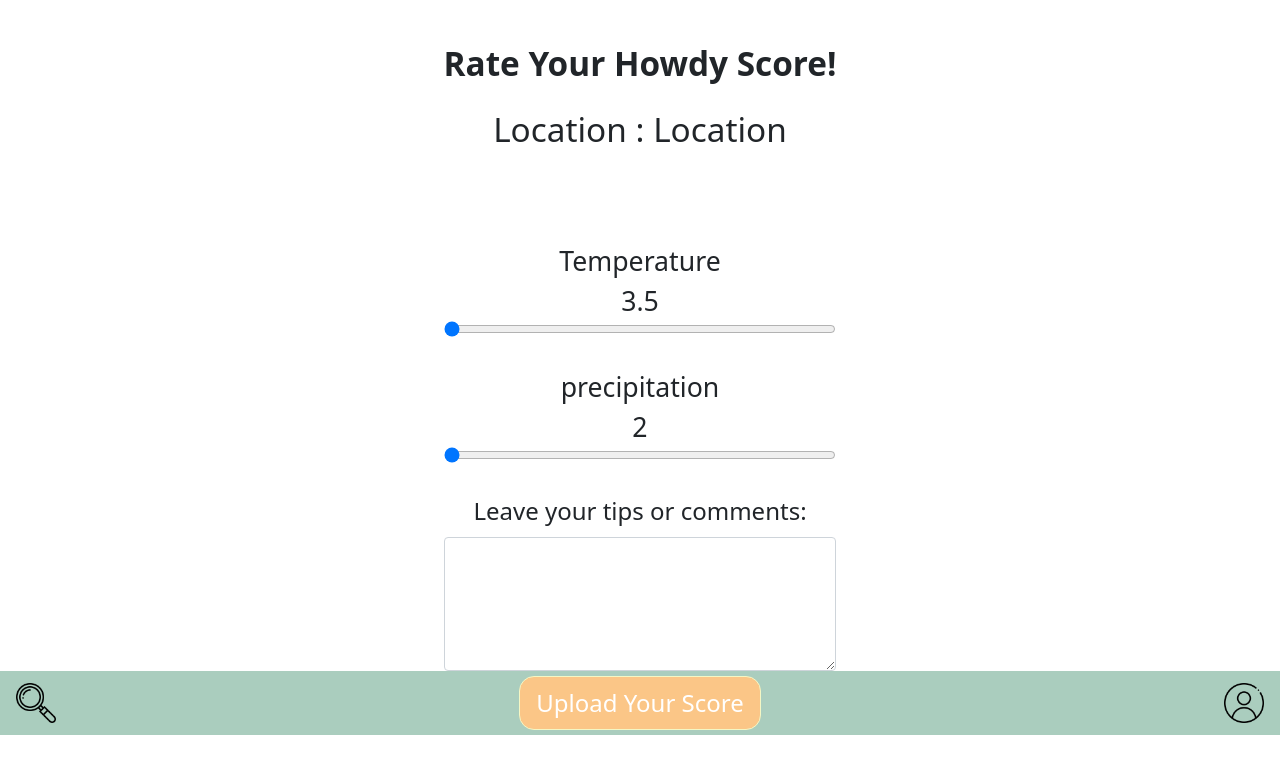
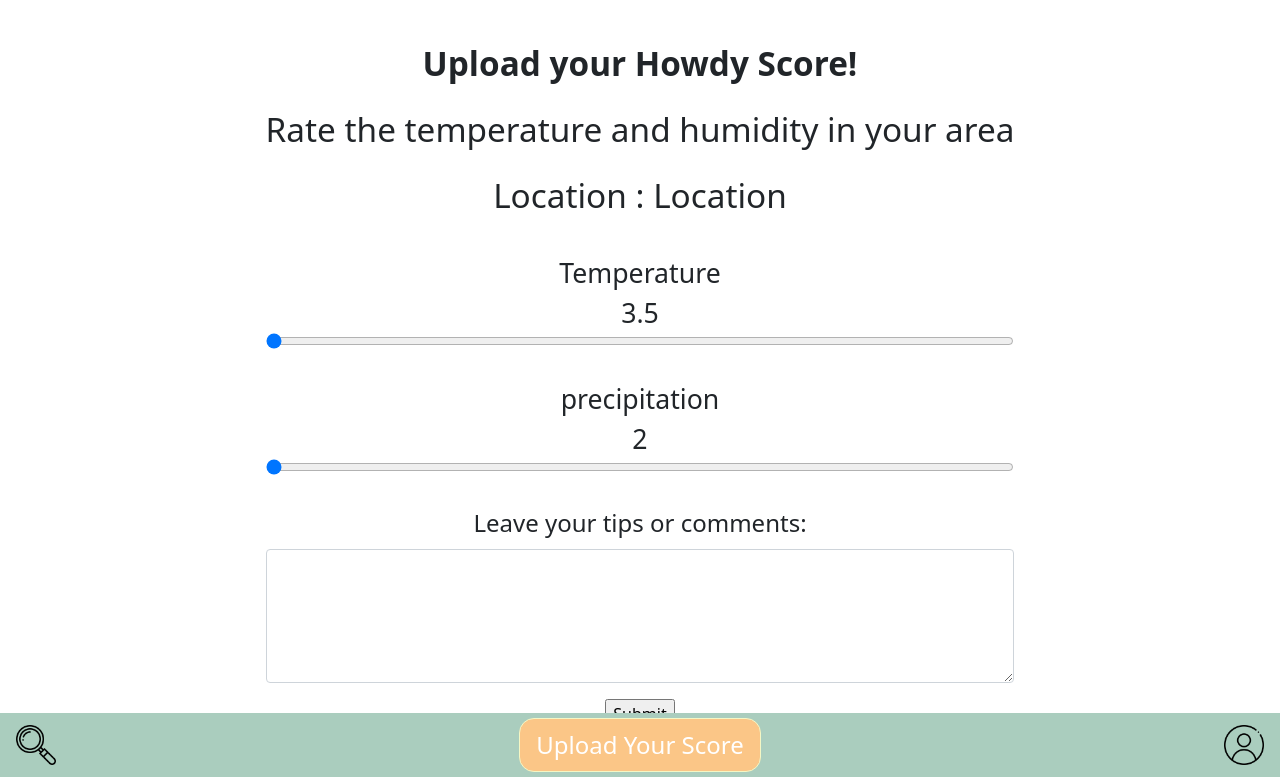
Before and after one commit to jasper-oh/1800_202310_BBY03, a plain HTML site: page html/pages/uploadPage/uploadPage.html in a window 1280 px wide. Shown: the part 65-842 px from the top of the page. Before the commit the page ends 800 px from the top, so only its background shows below. Drawn offline with nearby package versions, Linux system fonts and the light colour scheme.

Commit message:
fixed wording

```diff
--- a/html/pages/uploadPage/uploadPage.html
+++ b/html/pages/uploadPage/uploadPage.html
@@ -35,7 +35,8 @@
 
       <form action="/html/pages/scoreListPage/scoreListPage.html">
         <div class="information-section">
-          <p><b>Rate Your Howdy Score!</b></p>
+          <p><b>Upload your Howdy Score!</b></p>
+          <p> Rate the temperature and humidity in your area</p>
           <p>Location :  <span id="coords"> Location </span></p>
         </div>
         <div class="information-wrapper">
```
Also changed, not shown: html/pages/mainPage/mainPage.html (+1 -1 lines), html/pages/indexPage/index.html (added), styles/uploadPage/uploadPage.css (line endings or trailing spaces).
